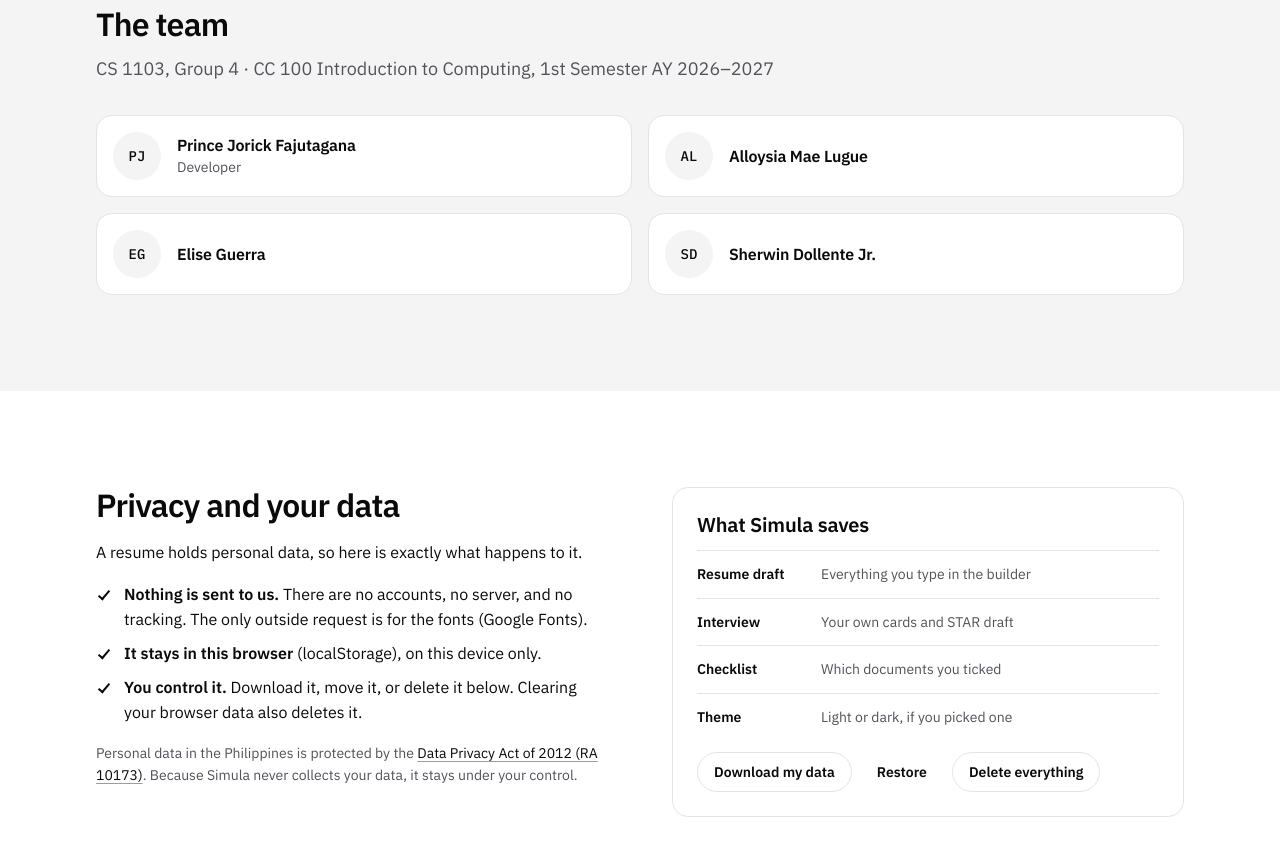
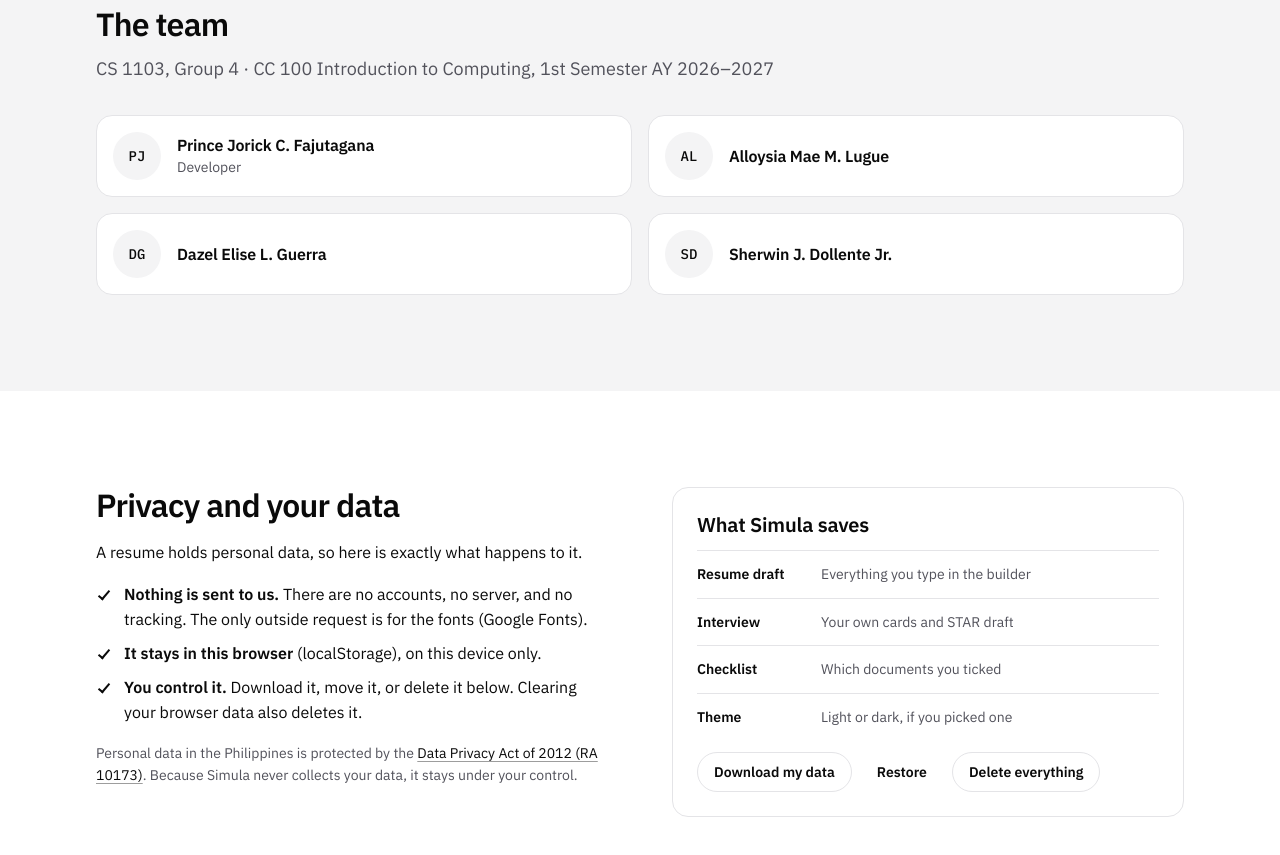
Before and after one commit to PrinceJorick/itc-final-project, a plain HTML site: page site/about.html in a window 1280 px wide. Shown: the part 820-1675 px from the top of the page. Drawn offline with Linux system fonts and the light colour scheme.

Commit message:
docs(team): use full names with middle initials on the About page
Match the team's requested names: Prince Jorick C. Fajutagana, Alloysia Mae
M. Lugue, Dazel Elise L. Guerra, Sherwin J. Dollente Jr.

```diff
--- a/site/about.html
+++ b/site/about.html
@@ -93,21 +93,21 @@
           <li class="team-member">
             <span class="avatar" aria-hidden="true">PJ</span>
             <div>
-              <h3>Prince Jorick Fajutagana</h3>
+              <h3>Prince Jorick C. Fajutagana</h3>
               <p class="team-role">Developer</p>
             </div>
           </li>
           <li class="team-member">
             <span class="avatar" aria-hidden="true">AL</span>
-            <h3>Alloysia Mae Lugue</h3>
+            <h3>Alloysia Mae M. Lugue</h3>
           </li>
           <li class="team-member">
-            <span class="avatar" aria-hidden="true">EG</span>
-            <h3>Elise Guerra</h3>
+            <span class="avatar" aria-hidden="true">DG</span>
+            <h3>Dazel Elise L. Guerra</h3>
           </li>
           <li class="team-member">
             <span class="avatar" aria-hidden="true">SD</span>
-            <h3>Sherwin Dollente Jr.</h3>
+            <h3>Sherwin J. Dollente Jr.</h3>
           </li>
         </ul>
       </div>
```
Also changed, not shown: docs/TEAM-ROLES.md (+4 -4 lines), README.md.
